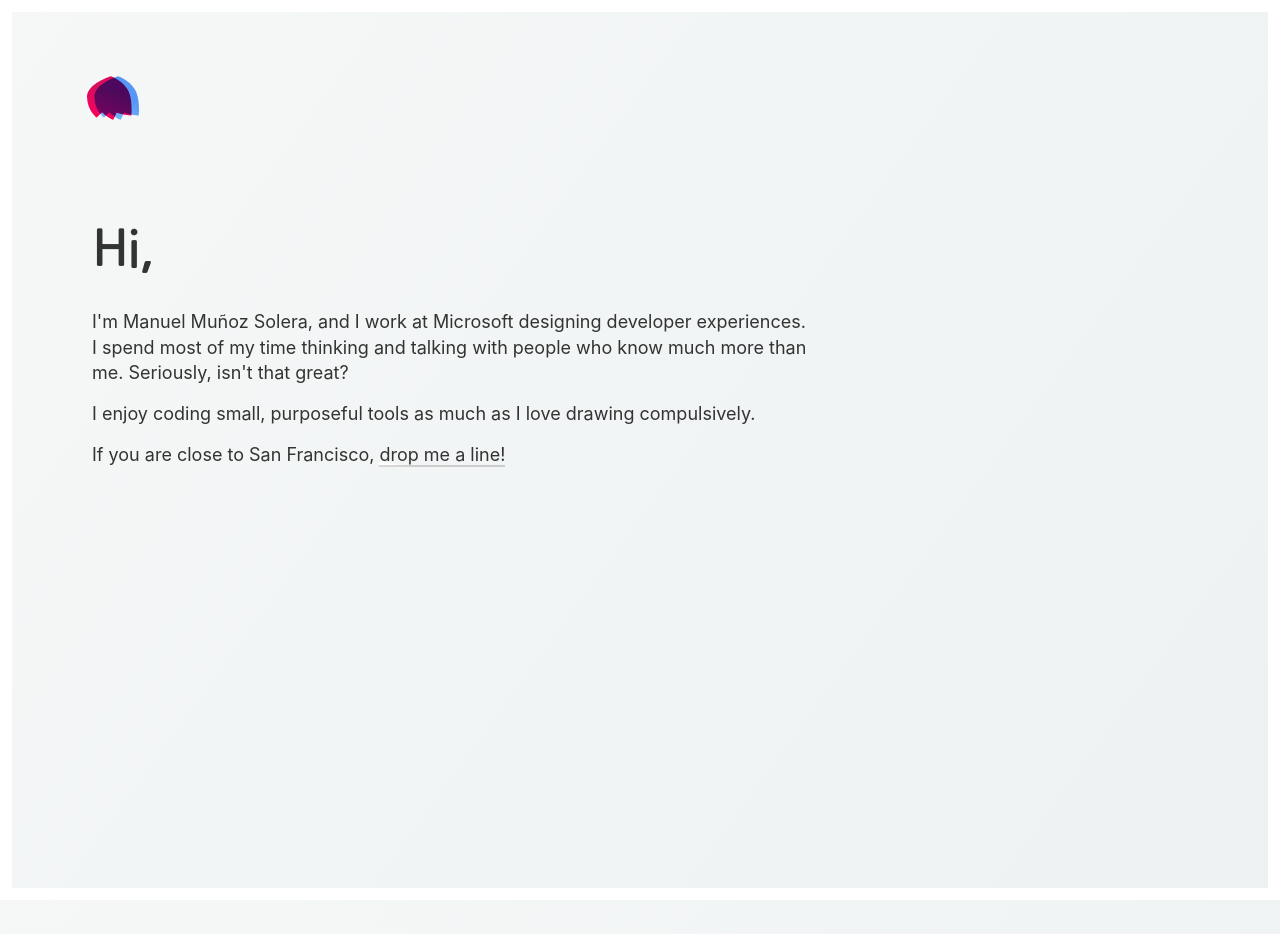
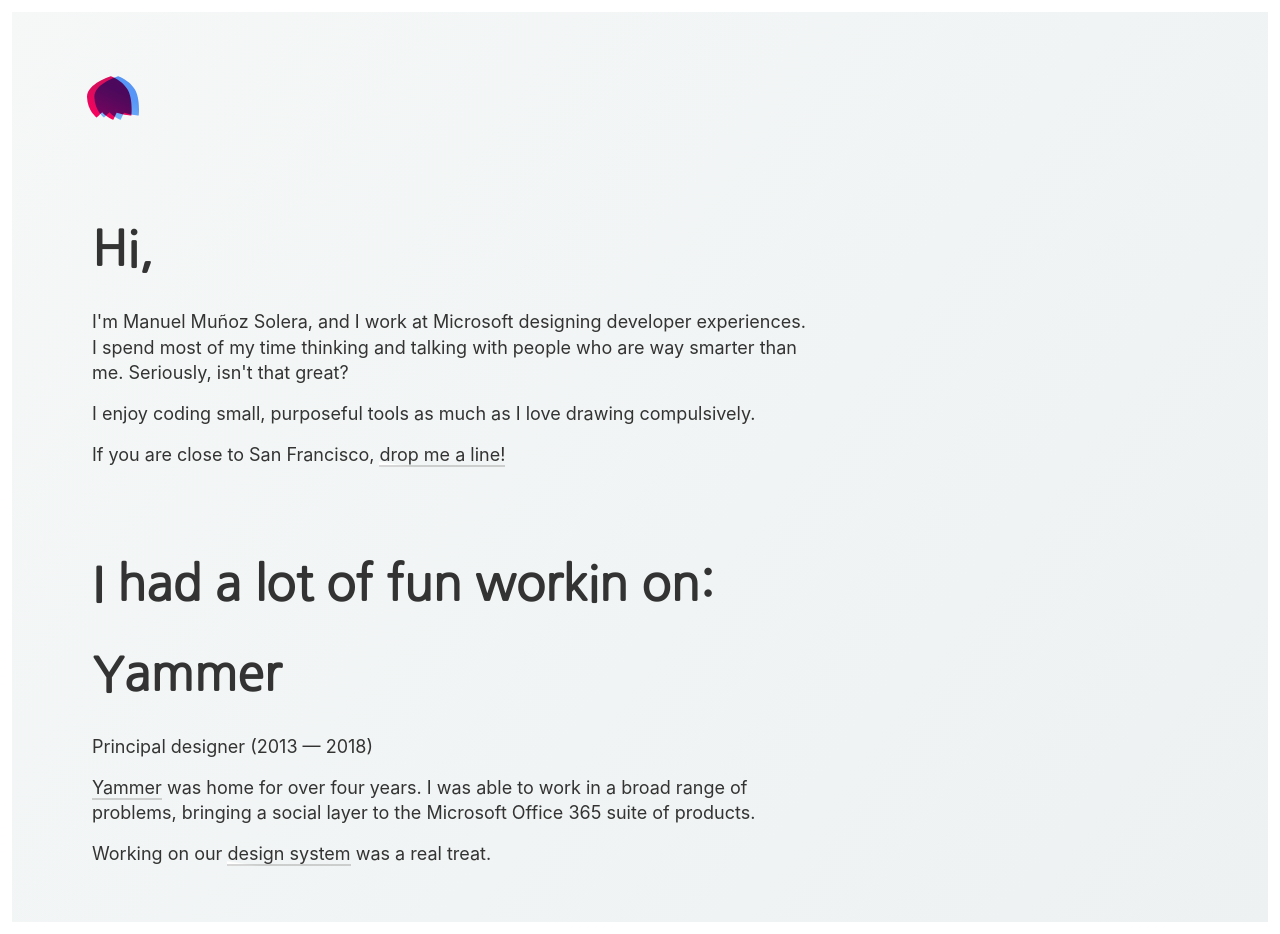
Before and after one commit to mamuso/mamuso.net, a Jekyll site: the page built from index.md, in a window 1280 px wide. Built offline with Jekyll 4.4.1, drawn with Linux system fonts in a browser that asks for light colours; before the commit the page ends 900 px from its top, so only the background shows below that.

Commit message:
Adding Yammer as a project

```diff
--- a/_layouts/home.html
+++ b/_layouts/home.html
@@ -5,9 +5,22 @@
   {% include header.html %}
   <section class="site-intro site-block">
     <h2>Hi,</h2>
-    <p>I'm Manuel Muñoz Solera, and I work at Microsoft designing developer experiences. I spend most of my time thinking and talking with people who know much more than me. Seriously, isn't that great?</p>
+    <p>I'm Manuel Muñoz Solera, and I work at Microsoft designing developer experiences. I spend most of my time thinking and talking with people who are way smarter than me. Seriously, isn't that great?</p>
     <p>I enjoy coding small, purposeful tools as much as I love drawing compulsively.</p>
     <p>If you are close to San Francisco, <a href="mailto:mamuso@mamuso.net">drop me a line!</a></p>
   </section>
+
+
+  <div class="projects">
+    <h2>I had a lot of fun workin on:</h2>
+    <section class="project site-block">
+      <header>
+        <h2>Yammer</h2>
+        <p>Principal designer (2013 — 2018) </p>
+      </header>
+      <p><a href="https://www.yammer.com/">Yammer</a> was home for over four years. I was able to work in a broad range of problems, bringing a social layer to the Microsoft Office 365 suite of products.</p>
+      <p>Working on our <a href="https://github.com/Microsoft/YamUI/">design system</a> was a real treat.</p>
+    </section>
+  </div>
 </body>
 </html>
--- a/_sass/site.scss
+++ b/_sass/site.scss
@@ -8,6 +8,23 @@
   font-family: 'Nanum Gothic', sans-serif;
   font-size: 4.8rem;
 }
+
+// Site header
+.site-header {
+  path { transition: transform $animation; }
+  .logo {
+    padding: .5rem;
+    margin-left: -1rem;
+  }
+  .logo:hover .pl { transform: translate(1.2rem); }
+  .logo:hover .pr { transform: translate(-1.2rem); }
+}
+
+// Site intro
+.site-intro {
+  margin: 4.8em 0;
+}
+
 
 
 .site-block { max-width: 72rem;
@@ -26,19 +43,3 @@
     }
   }
 }
-
-// Site header
-.site-header {
-  path { transition: transform $animation; }
-  .logo {
-    padding: .5rem;
-    margin-left: -1rem;
-  }
-  .logo:hover .pl { transform: translate(1.2rem); }
-  .logo:hover .pr { transform: translate(-1.2rem); }
-}
-
-// Site intro
-.site-intro {
-  margin: 4.8em 0;
-}
```
